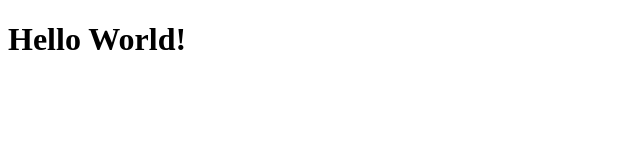
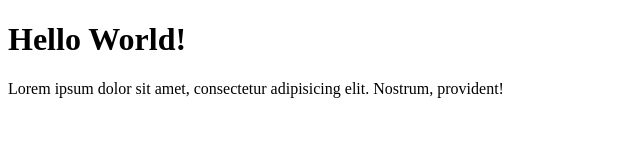
Before and after one commit to NoviansyahSukma/noviansyah-test-remote, a plain HTML site: page index.html in a window 1280 px wide. Shown: the whole page, without its empty margins (0-640 px from the left). Drawn offline with Linux system fonts and the light colour scheme.

Commit message:
menambahkan paragraf

```diff
--- a/index.html
+++ b/index.html
@@ -8,5 +8,6 @@
 </head>
 <body>
     <h1>Hello World!</h1>
+    <p>Lorem ipsum dolor sit amet, consectetur adipisicing elit. Nostrum, provident!</p>
 </body>
 </html>
```
